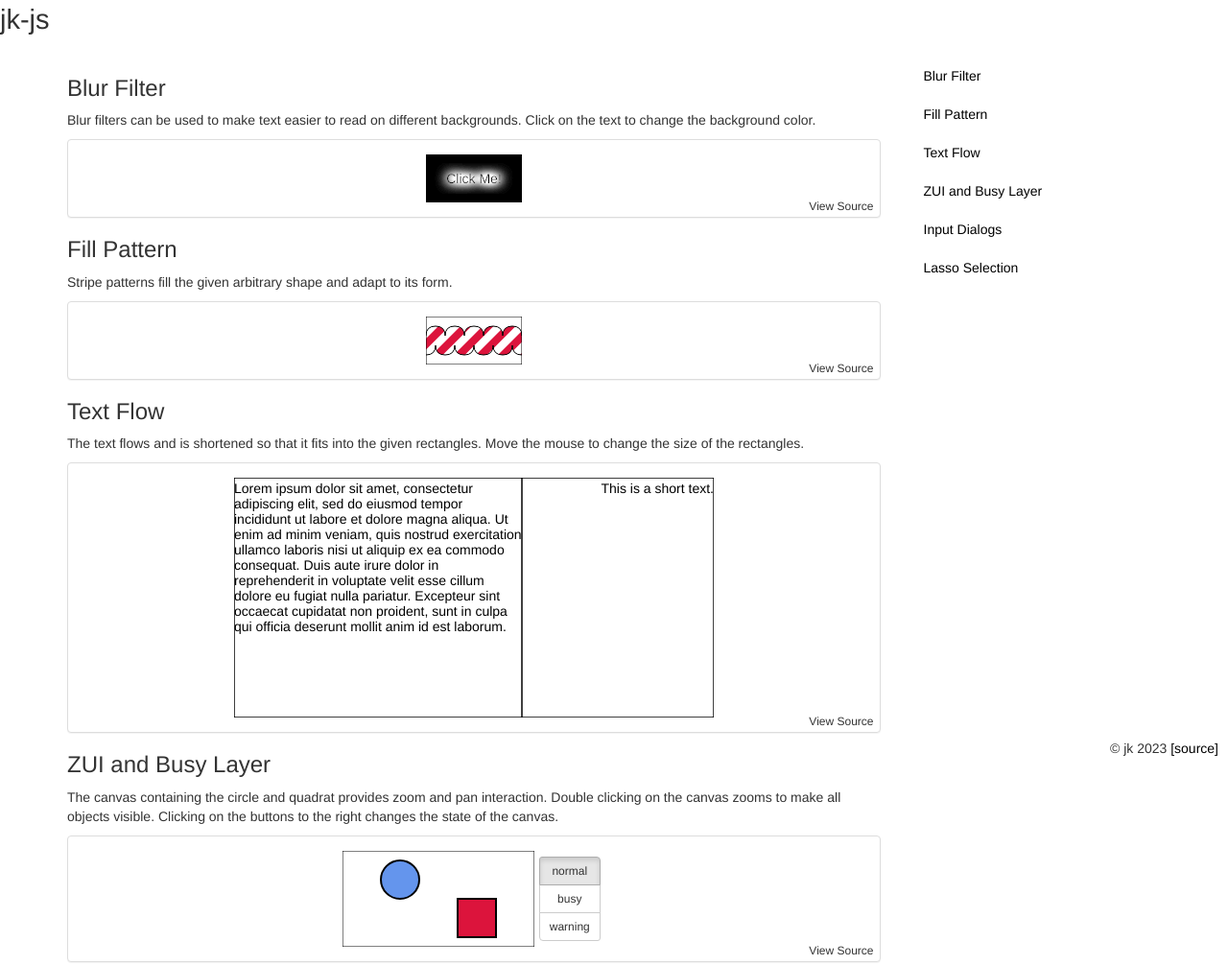
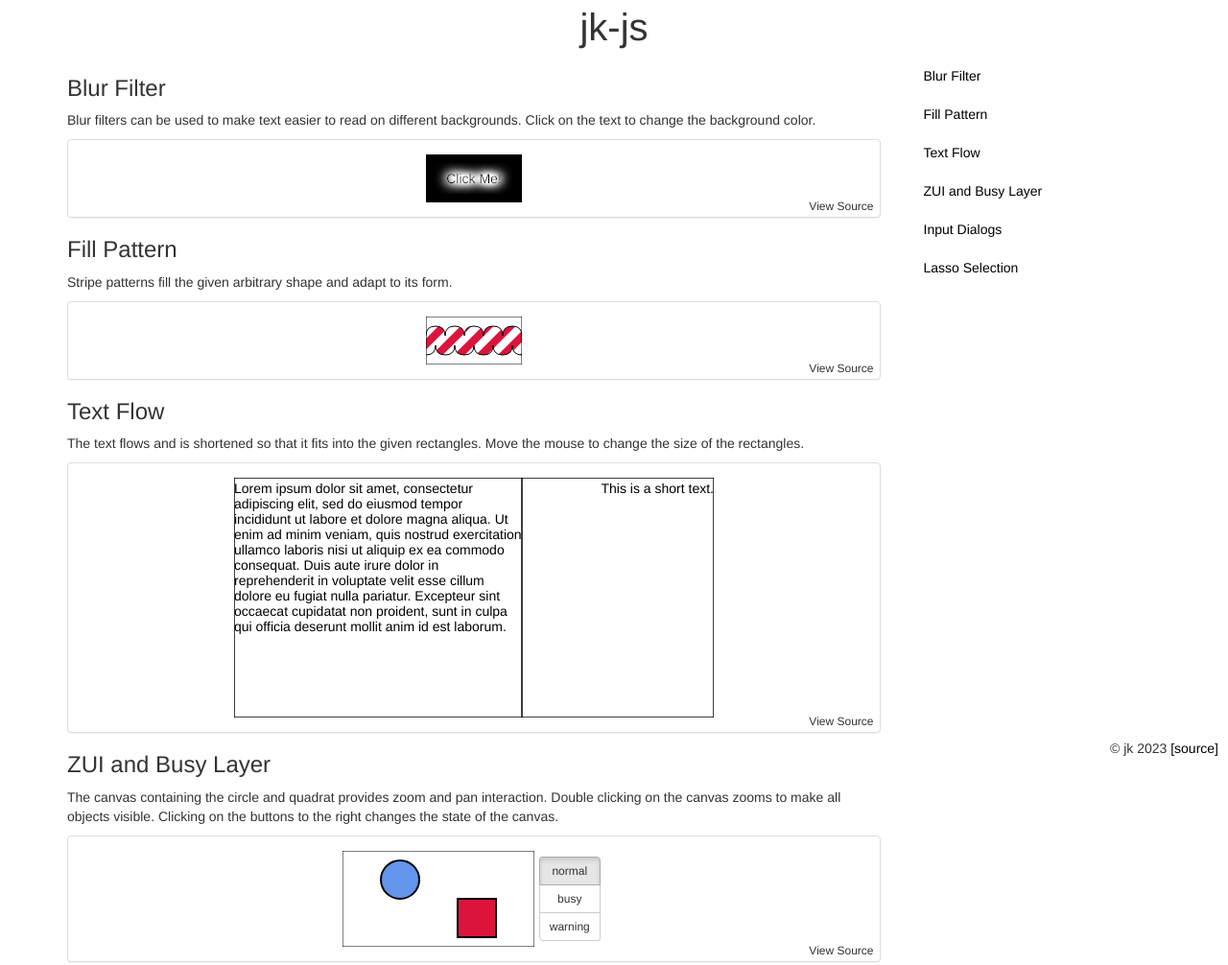
Before and after one commit to JosuaKrause/jk-js, a plain HTML site: page index.html in a window 1280 px wide. Shown: the top 1006 px of the page at 96% size. Drawn offline with Linux system fonts and the light colour scheme.

Commit message:
Update index.html

```diff
--- a/index.html
+++ b/index.html
@@ -47,8 +47,10 @@
 
         .header {
           height: 29px;
-          font-size: 29px;
           margin-bottom: 30px;
+          font-size: 40px;
+          display: flex;
+          justify-content: center;
         }
 
         .header div,
```
